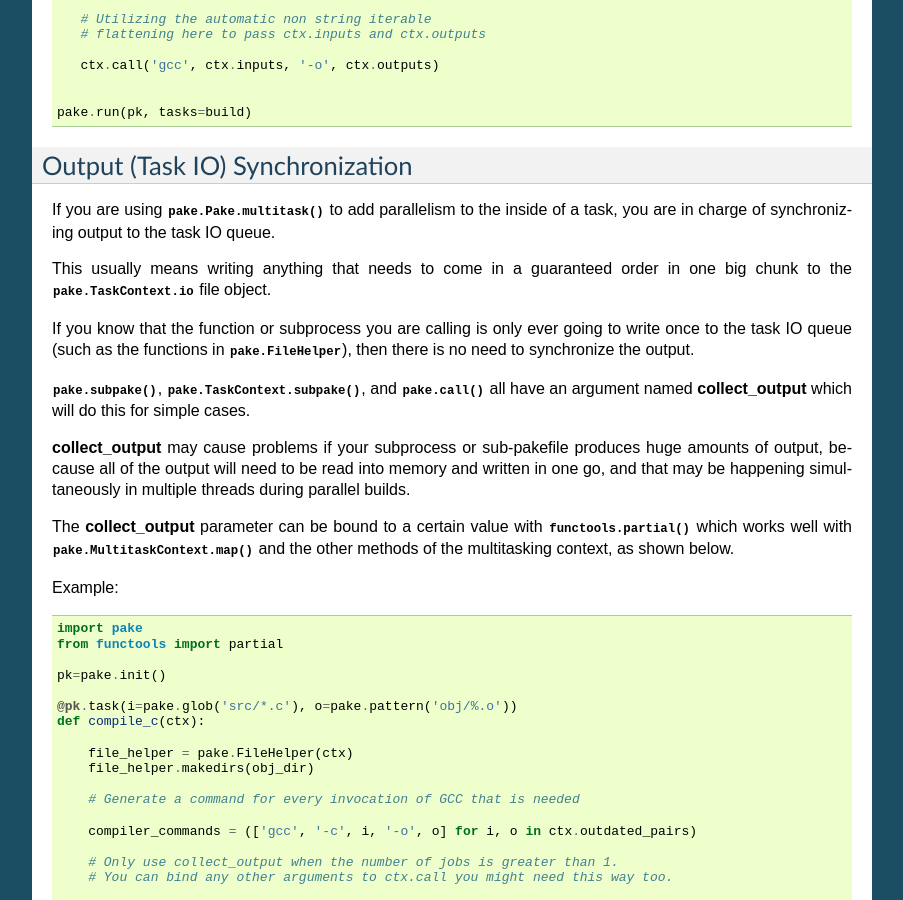
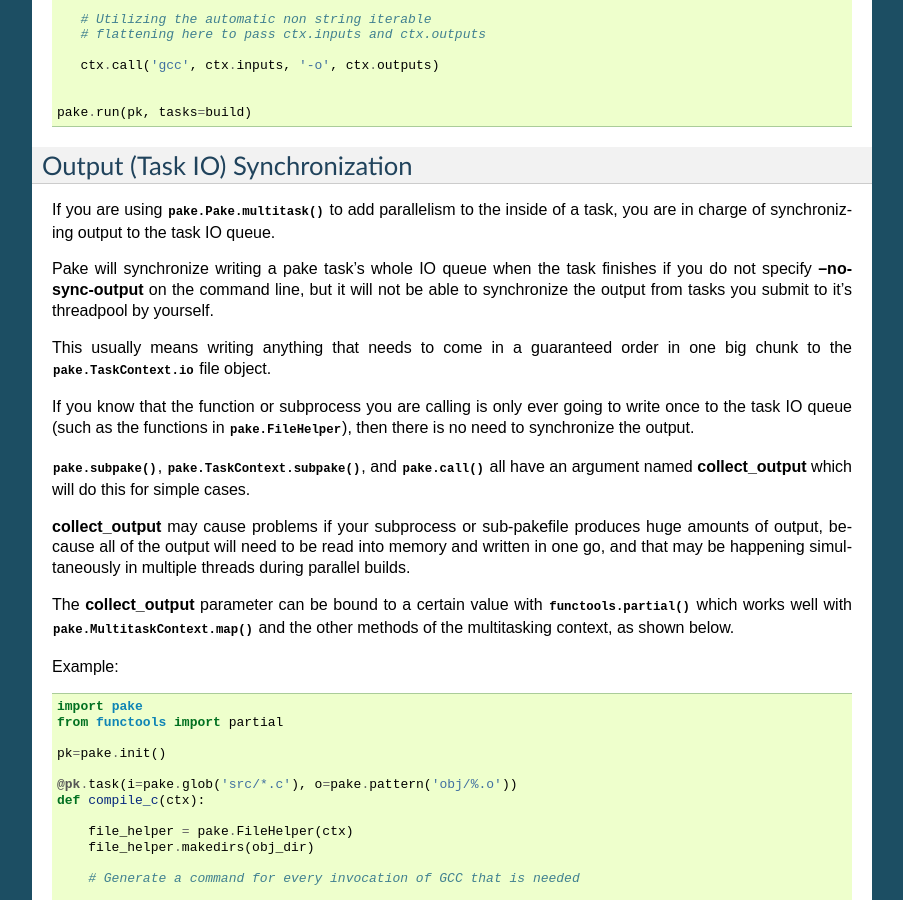
Before and after one commit to Teriks/pake, a Sphinx documentation site: the page built from docs/source/multitasking.rst, in a window 1280 px wide and 900 px high, scrolled down 751 px. Shown: the whole window, without its empty margins (198-1101 px from the left). Built offline with Sphinx 7.4.7, drawn with Linux system fonts in a browser that asks for light colours.

Commit message:
Add note about output pake synchronizes by default in multitasking.rst

```diff
--- a/docs/source/multitasking.rst
+++ b/docs/source/multitasking.rst
@@ -61,6 +61,11 @@ If you are using :py:meth:`pake.Pake.multitask` to add parallelism to
 the inside of a task, you are in charge of synchronizing output to the
 task IO queue.
 
+Pake will synchronize writing a pake task's whole IO queue when the task finishes
+if you do not specify **--no-sync-output** on the command line, but it will not
+be able to synchronize the output from tasks you submit to it's threadpool by
+yourself.
+
 This usually means writing anything that needs to come in a guaranteed order
 in one big chunk to the :py:attr:`pake.TaskContext.io` file object.
 
```
